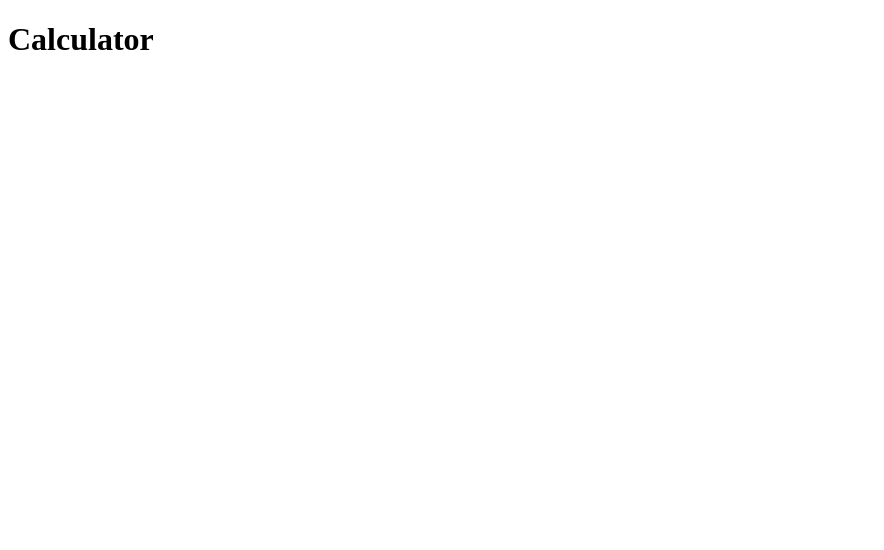
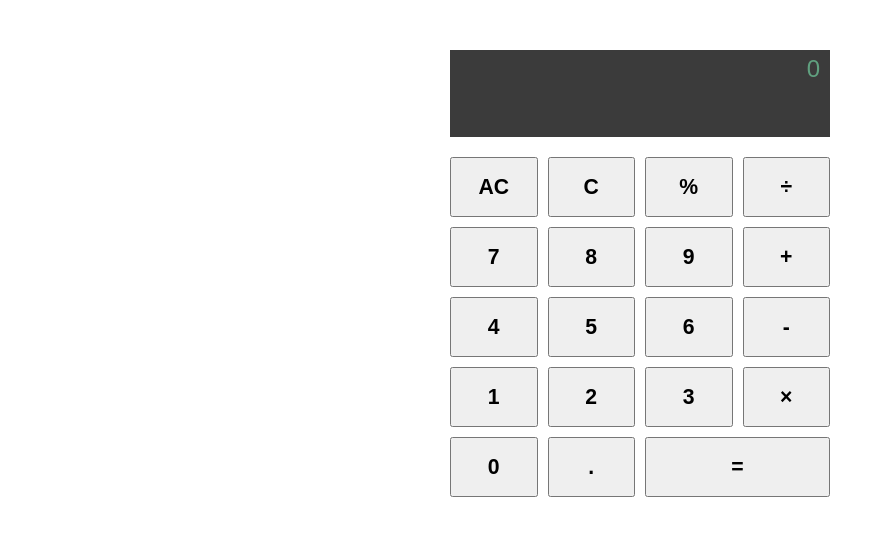
Before and after one commit to spcameron/odin-calculator, a plain HTML site: page index.html in a window 1280 px wide. Shown: the whole page, without its empty margins (0-884 px from the left). Drawn offline with Linux system fonts and the light colour scheme.

Commit message:
HTML/CSS for calculator layout

```diff
--- a/index.html
+++ b/index.html
@@ -7,6 +7,42 @@
     <script src="./script.js" defer></script>
   </head>
   <body>
-    <h1>Calculator</h1>
+    <header class="header"></header>
+    <main class="main">
+      <div class="container">
+        <div class="calculator">
+          <div class="display">
+            <div class="user-input">0</div>
+            <div class="calc-output">&nbsp</div>
+          </div>
+          <div class="button-pad">
+            <button class="all-clear" id="all-clear">AC</button>
+            <button class="clear" id="id">C</button>
+            <button class="operators" id="remainder" value="%">&#37</button>
+            <button class="operators" id="divide" value="/">&#247</button>
+
+            <button class="numbers" id="number-7" value="7">7</button>
+            <button class="numbers" id="number-8" value="8">8</button>
+            <button class="numbers" id="number-9" value="9">9</button>
+            <button class="operators" id="add" value="+">&#43</button>
+
+            <button class="numbers" id="number-4" value="4">4</button>
+            <button class="numbers" id="number-5" value="5">5</button>
+            <button class="numbers" id="number-6" value="6">6</button>
+            <button class="operators" id="subtract" value="-">&#45</button>
+
+            <button class="numbers" id="number-1" value="1">1</button>
+            <button class="numbers" id="number-2" value="2">2</button>
+            <button class="numbers" id="number-3" value="3">3</button>
+            <button class="operators" id="multiply" value="*">&#215</button>
+
+            <button class="numbers" id="number-0" value="0">0</button>
+            <button class="decimal" id="decimal" value=".">.</button>
+            <button class="equals" id="equals" value="=">&#61</button>
+          </div>
+        </div>
+      </div>
+    </main>
+    <footer class="footer"></footer>
   </body>
 </html>
--- a/script.js
+++ b/script.js
@@ -25,7 +25,7 @@ function operate(x, y, operator) {
     case "/":
       return div(x, y);
     default:
-      console.error(`[ERROR] Unrecognized operator: ${operator}`);
+      console.error(`ERROR: Unrecognized operator: ${operator}`);
       return;
   }
 }
--- a/styles.css
+++ b/styles.css
@@ -0,0 +1,96 @@
+:root {
+  --white: #ffffff;
+  --green: #60a07f;
+  --display: #3b3b3b;
+}
+
+*,
+*::before,
+*::after {
+  padding: 0;
+  margin: 0;
+  box-sizing: border-box;
+}
+
+html {
+  /* footer support */
+  position: relative;
+  min-height: 100%;
+}
+
+body {
+  font-family: sans-serif;
+  font-weight: 400;
+  font-style: normal;
+  line-height: 1.2;
+  /* footer support */
+  margin-bottom: 100px;
+}
+
+/* header */
+
+/* main */
+
+.main {
+  display: flex;
+  align-items: center;
+  justify-content: center;
+  padding: 40px;
+}
+
+.container {
+  max-width: 400px;
+  width: 100%;
+}
+
+.calculator {
+  border-radius: 1rem;
+}
+
+.display {
+  background-color: var(--display);
+  margin: 10px;
+}
+
+.display .user-input {
+  min-height: 32px;
+  padding: 5px 10px;
+  font-size: 1.5rem;
+  font-weight: 400;
+  text-align: right;
+  color: var(--green);
+}
+
+.display .calc-output {
+  min-height: 48px;
+  padding: 5px 10px;
+  font-size: 2rem;
+  font-weight: 600;
+  text-align: right;
+  color: var(--white);
+}
+
+.button-pad {
+  display: grid;
+  grid-template-columns: repeat(4, 1fr);
+  grid-gap: 10px;
+  padding: 10px;
+}
+
+.button-pad button {
+  font-size: 1.325rem;
+  font-weight: 600;
+  padding: 1rem 0;
+}
+
+.equals {
+  grid-column: 3 / 5;
+}
+
+/* footer */
+
+footer {
+  position: absolute;
+  bottom: 0;
+  left: 0;
+}
```
